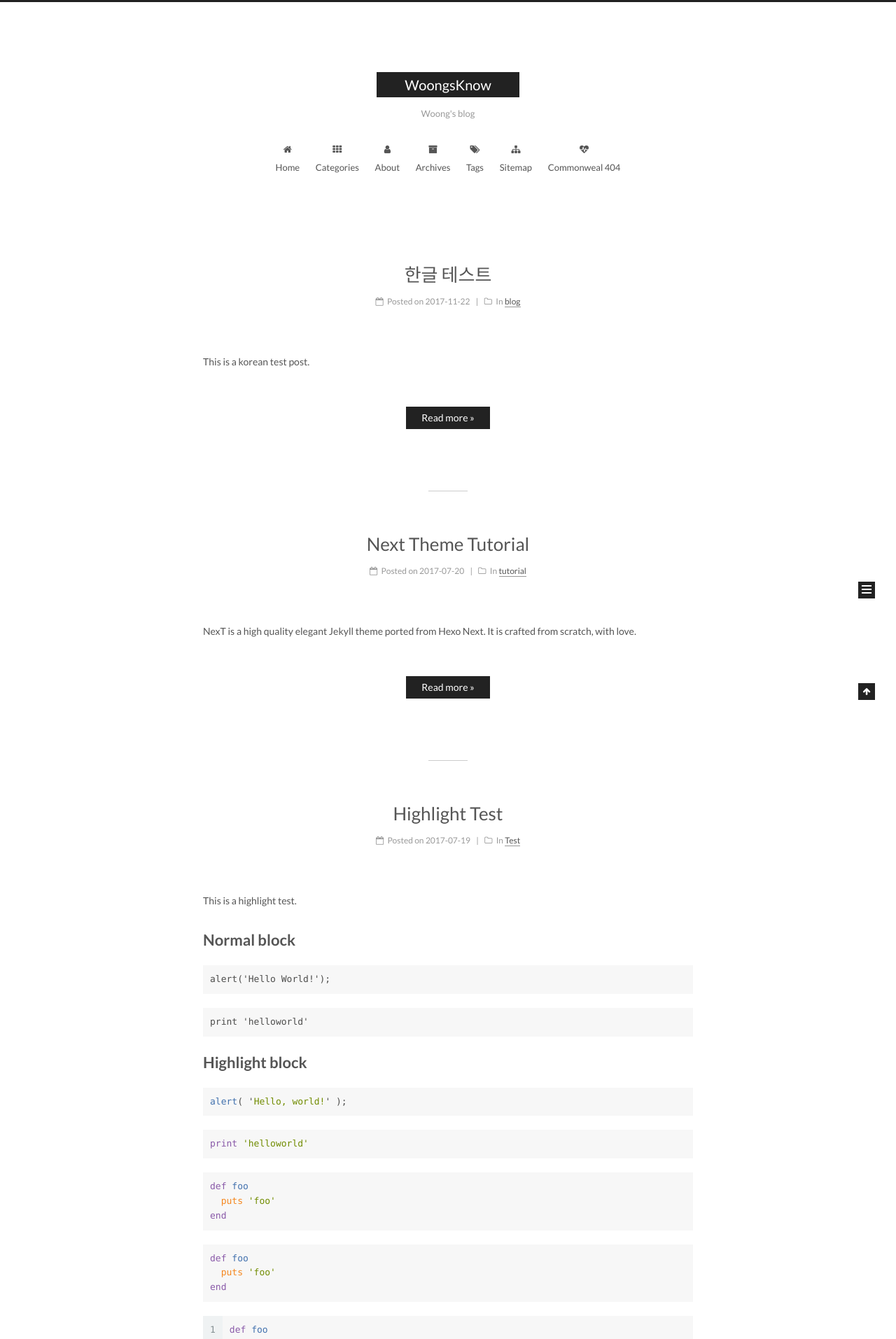
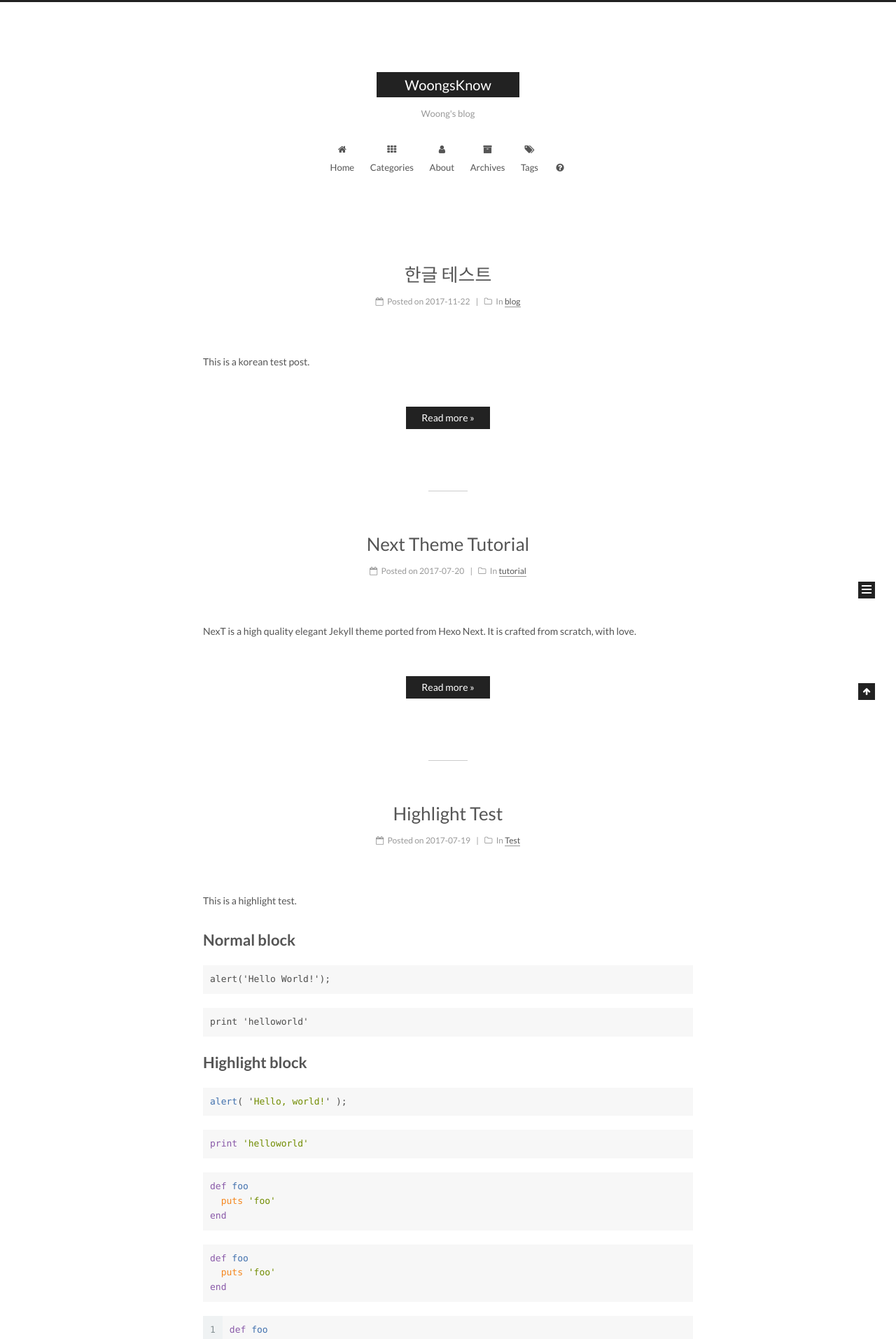
Before and after one commit to WoongsKnow/woongsknow.github.io, a Jekyll site: the page built from index.html, in a window 1280 px wide. Shown: the top 1913 px of the page at 70% size. Built offline with Jekyll 4.4.1, drawn with Linux system fonts in a browser that asks for light colours; emoji names are drawn with the system emoji font; the list of posts is cut into pages by our own code; part of the change alters nothing that is shown.

```diff
--- a/_config.yml
+++ b/_config.yml
@@ -121,8 +121,9 @@ menu:
   about: /about/
   archives: /archives/
   tags: /tags/
-  sitemap: /sitemap.xml
-  commonweal: /404.html
+  site: /site/
+  #sitemap: /sitemap.xml
+  #commonweal: /404.html
 
 
 # Enable/Disable menu icons.
```
